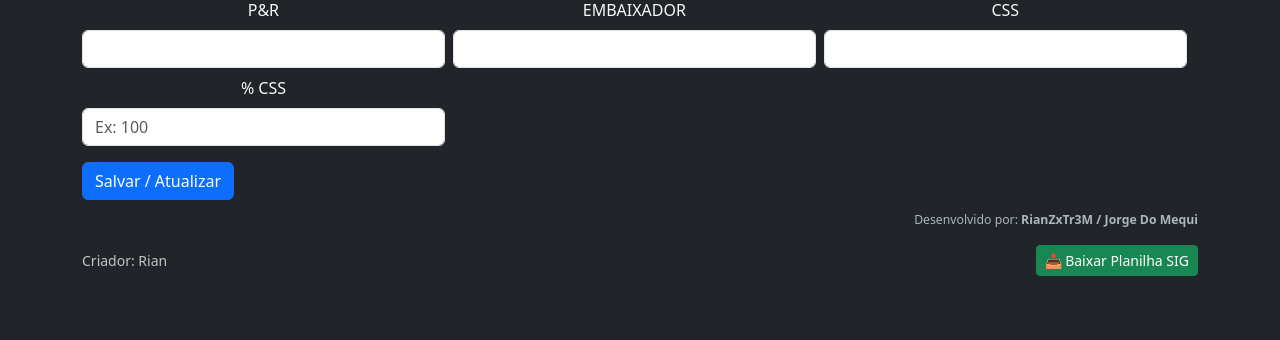
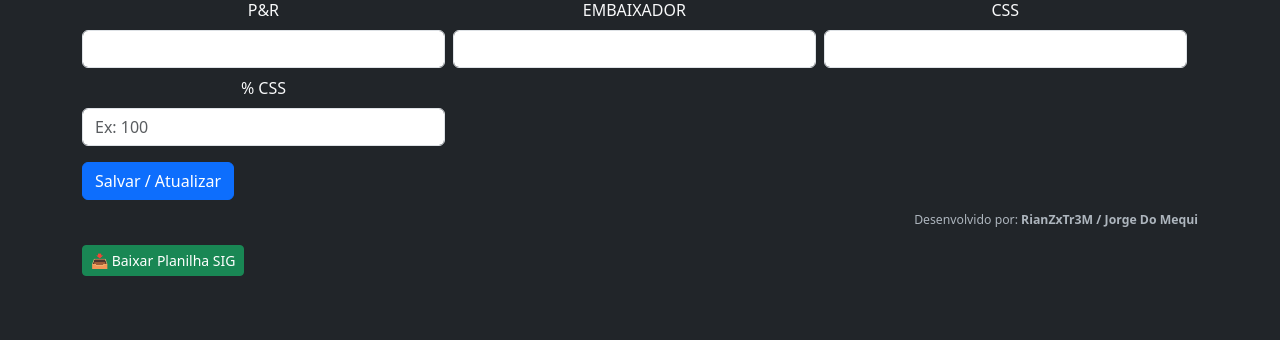
Before and after one commit to Loirin12/planilha-rdm-site-, a Flask app: page /planilha-sig in a window 1280 px wide. Shown: the part 290-630 px from the top of the page. Run offline with Flask 3, Linux system fonts and the light colour scheme; the visitor is signed in with stand-in values (Sample User, id 1); data that the repository does not hold is empty; some libraries are stand-ins or nearby versions.

Commit message:
Remove creator information from index.html
Removed creator information from the index.html template.

```diff
--- a/templates/index.html
+++ b/templates/index.html
@@ -92,12 +92,6 @@
 
   <!-- BOTÕES DE AÇÃO -->
 <div class="d-flex justify-content-between align-items-center mb-2">
-
-  <div>
-    <small class="text-light opacity-75">
-      Criador: Rian
-    </small>
-  </div>
 
   <div>
     {% if tipo == 'sig' %}
```
